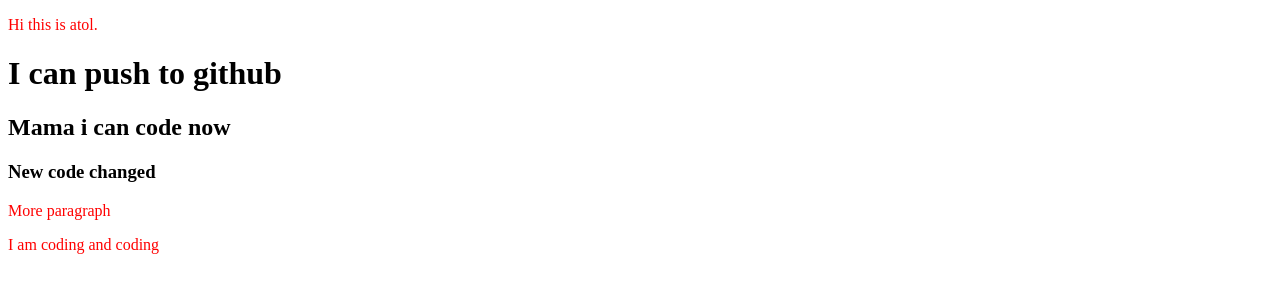
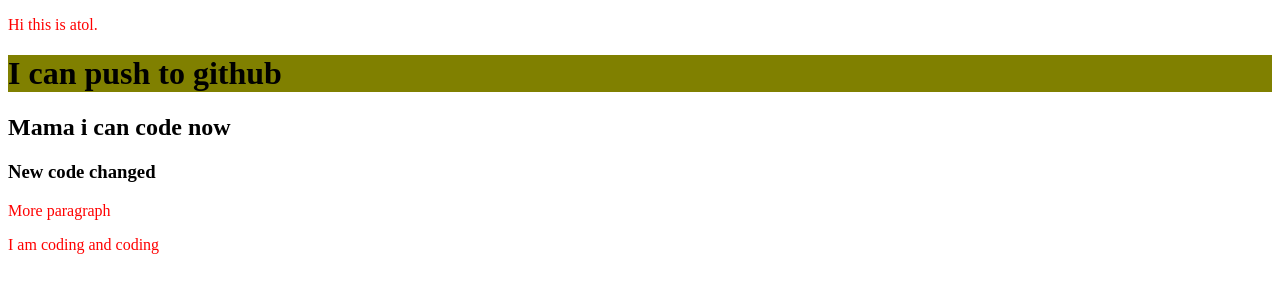
Before and after one commit to atol2/my-sec-repo, a plain HTML site: page index.html in a window 1280 px wide. Drawn offline with Linux system fonts and the light colour scheme.

Commit message:
background changed

```diff
--- a/style.css
+++ b/style.css
@@ -1,3 +1,6 @@
 p{
     color: red;
 }
+h1{
+    background-color: olive;
+}
```
